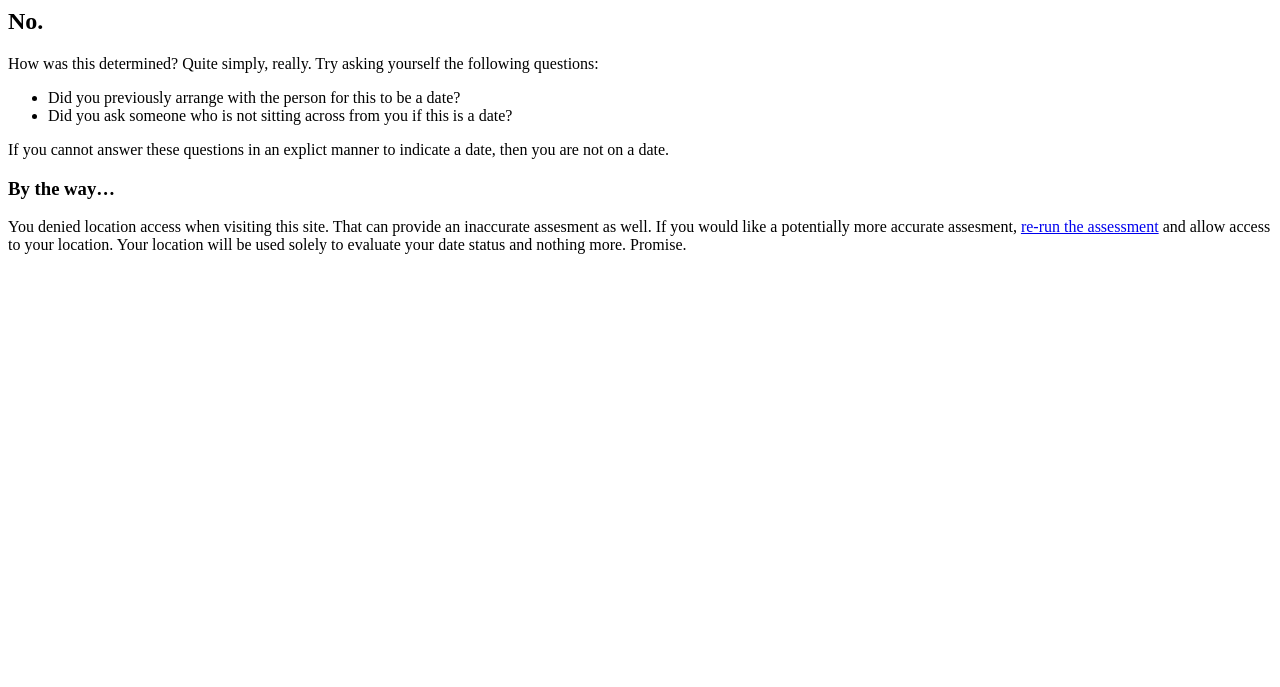
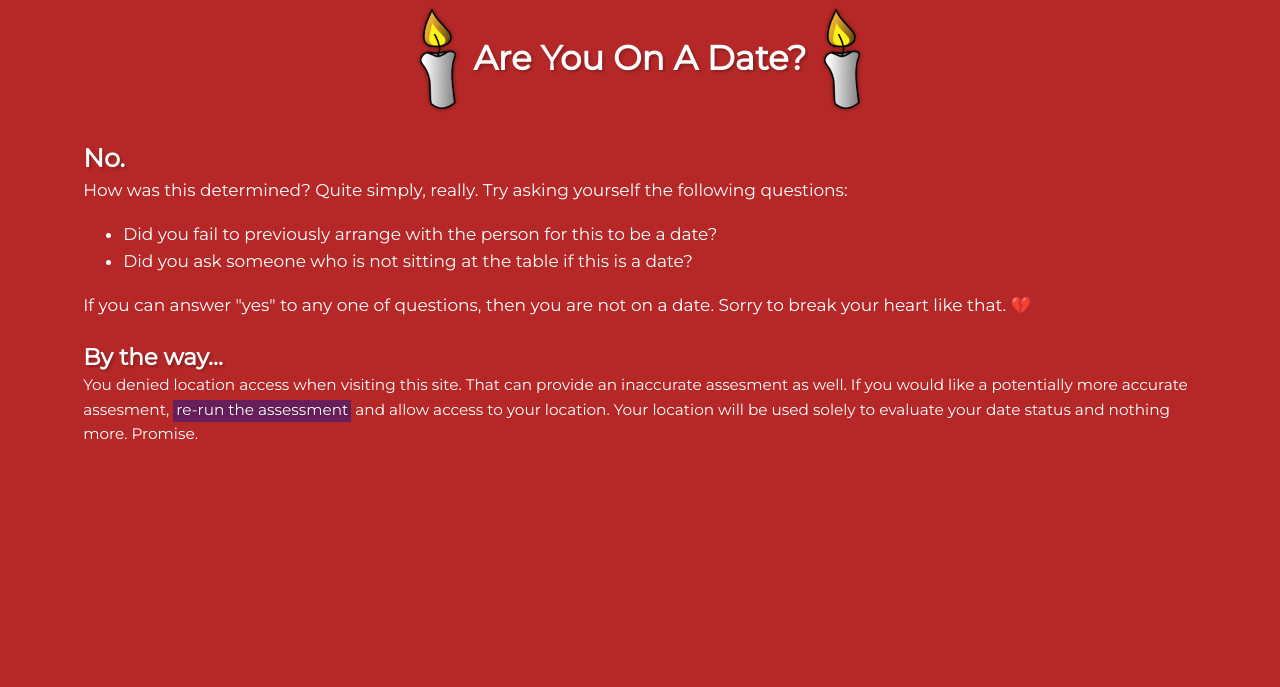
Before and after one commit to le717/areyouona-date, a Flask app: template src/templates/no.html in a window 1280 px wide. Shown: the top 687 px of the page. Run offline with Flask 2, Linux system fonts and the light colour scheme; the template is opened without the code that fills it, so the values that code supplies are empty.

Commit message:
Simplify page rendering

```diff
--- a/src/templates/base.html
+++ b/src/templates/base.html
@@ -4,12 +4,12 @@
   <meta charset="UTF-8">
   <meta name="viewport" content="width=device-width, initial-scale=1.0">
   <meta http-equiv="X-UA-Compatible" content="ie=edge">
-  <title>Are You On A Date?</title>
+  <title>Are You On A Date? {{ page_title|default("") }}</title>
   <link rel="shortcut icon" type="image/x-icon" href="{{ url_for('static', filename='favicon.ico', time=cache_buster) }}">
-  <link rel="stylesheet" href="https://fonts.googleapis.com/css?family=Zilla+Slab:600|Montserrat:400">
+  <link rel="stylesheet" href="https://fonts.googleapis.com/css?family=Montserrat:400,400i|Lobster+Two:400,700">
   <link rel="stylesheet" href="{{ url_for('static', filename='css/style.css', time=cache_buster) }}">
   <link type="text/plain" rel="author" href="{{ url_for('static', filename='humans.txt') }}">
-  <!-- TODO Social meta meta tags -->
+  <!-- TODO Social media meta tags -->
 </head>
 
 <body class="no-geo">
@@ -20,8 +20,7 @@
   </header>
 
   <main>
-  {% block content %}
-  {% endblock %}
+  {% block content %}{% endblock %}
   </main>
 
   <footer>
--- a/src/templates/forms/form-permission.html
+++ b/src/templates/forms/form-permission.html
@@ -1,4 +1,4 @@
-<form method="POST">
+<form id="form-permission" method="POST">
   <input type="hidden" name="csrf_token" value="{{ csrf_token() }}">
   <label>
     <input type="checkbox" name="college" id="college">
--- a/src/templates/index.html
+++ /dev/null
@@ -1,4 +0,0 @@
-{% extends 'base.html' %}
-{% block content %}
-{{ result|safe }}
-{% endblock %}
--- a/src/templates/no.html
+++ b/src/templates/no.html
@@ -1,12 +1,19 @@
+{% extends 'base.html' %}
+
+{% block content %}
 <h2>No.</h2>
 <p>How was this determined? Quite simply, really. Try asking yourself the following questions:</p>
 <ul>
-  <li>Did you previously arrange with the person for this to be a date?</li>
-  <li>Did you ask someone who is not sitting across from you if this is a date?</li>
+  <li>Did you fail to previously arrange with the person for this to be a date?</li>
+  <li>Did you ask someone who is not sitting at the table if this is a date?</li>
 </ul>
-<p>If you cannot answer these questions in an explict manner to indicate a date, then you are not on a date.</p>
+<p>If you can answer "yes" to any one of questions, then you are not on a date. Sorry to break your heart like that. 💔</p>
+
+
+<!-- TODO why are you at a really cheap place? -->
 
 <div class="geo-msg">
-  <h3>By the way&hellip;</h3>
-  <aside>You denied location access when visiting this site. That can provide an inaccurate assesment as well. If you would like a potentially more accurate assesment, <a href="{{ url_for('date.index') }}">re-run the assessment</a> and allow access to your location. Your location will be used solely to evaluate your date status and nothing more. Promise.</aside>
+  <h2>By the way&hellip;</h2>
+  <p>You denied location access when visiting this site. That can provide an inaccurate assesment as well. If you would like a potentially more accurate assesment, <a href="{{ url_for('date.index') }}">re-run the assessment</a> and allow access to your location. Your location will be used solely to evaluate your date status and nothing more. Promise.</p>
 </div>
+{% endblock %}
--- a/src/templates/privacy.html
+++ b/src/templates/privacy.html
@@ -2,10 +2,11 @@
 {% block content %}
 
 <h2>Privacy Policy</h2>
+<br>
 <h3>tl;dr: We don't want your info</h3>
-<p>Your privacy is valued. The results of this assessment are not shared with the creator or third-parties. Your current location is used solely to perform the assessment. The state of your dating life, regardless of sadness level, is strictly between you and anyone else looking at your screen right now.</p>
+<p>Your privacy is valued. The result of this assessment are not shared with the creator or third-parties. Your current location is used solely to perform the assessment. The state of your dating life, regardless of sadness level, is strictly between you and anyone else looking at your screen right now.</p>
 
-<p>Speaking of your current location, the only reason we request it is to make use of the <a target="_blank" rel="nofollow noopener noreferrer" href="https://www.yelp.com/">Yelp</a> <a target="_blank" rel="nofollow noopener noreferrer" href="https://www.yelp.com/developers">API</a> to determine where you are and if you are on a date. That's it. We don't store it or give it to anyone. Pinky promise. If you are paranoid, you can view this site's <a target="_blank" rel="nofollow noopener" href="https://github.com/le717/AreYouOnA.date">source code</a> and see for yourself.</p>
+<p>Speaking of your current location, the only reason we request it is to make use of the <a target="_blank" rel="nofollow noopener noreferrer" href="https://www.yelp.com/">Yelp</a> <a target="_blank" rel="nofollow noopener noreferrer" href="https://www.yelp.com/developers">API</a> to determine where you are for the purpose of determining if you are on a date. That's it. We don't store it or give it to anyone. Pinky promise. If you are paranoid, you can view this site's <a target="_blank" rel="nofollow noopener" href="https://github.com/le717/AreYouOnA.date">source code</a> and see for yourself.</p>
 
 <h1 style="text-align: center;"><a href="{{ url_for('date.index') }}">Determine your date status</a></h1>
 {% endblock %}
```
Also changed, not shown: src/templates/yes.html (+7 -3 lines).
